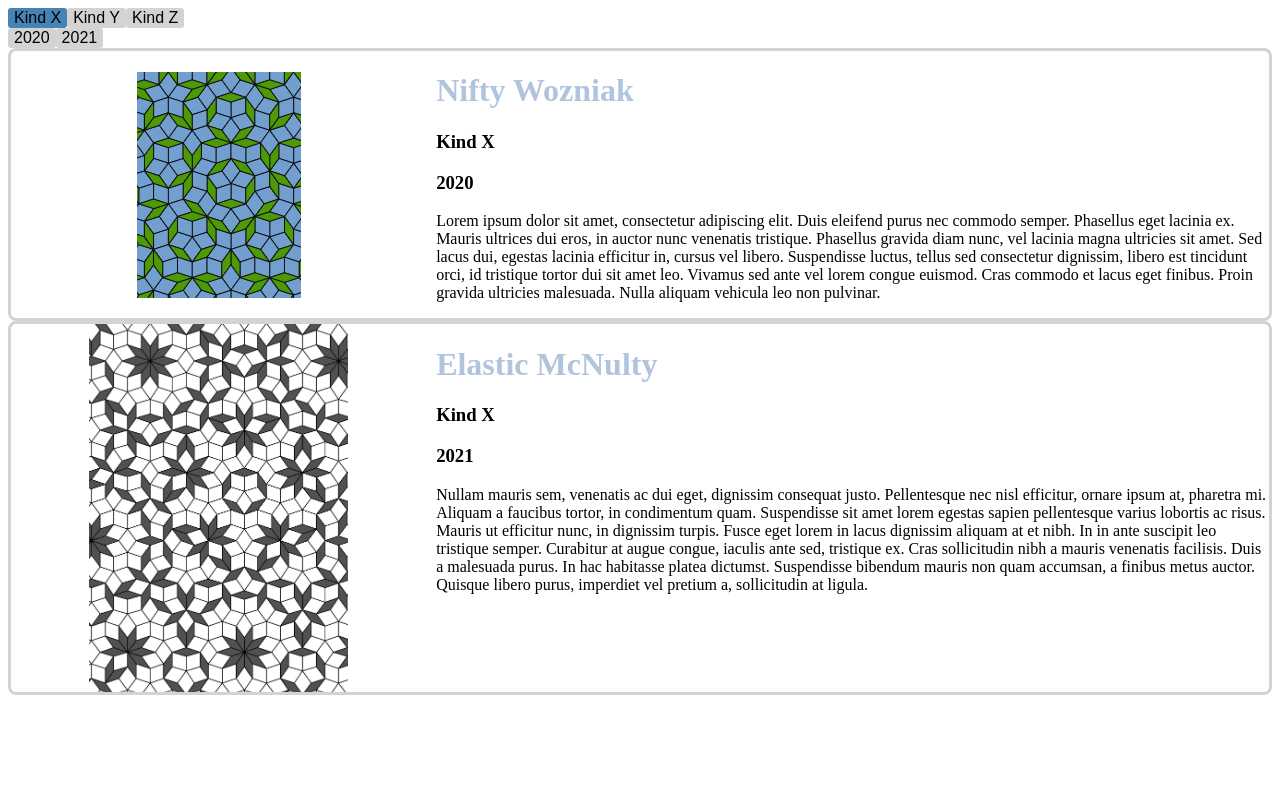
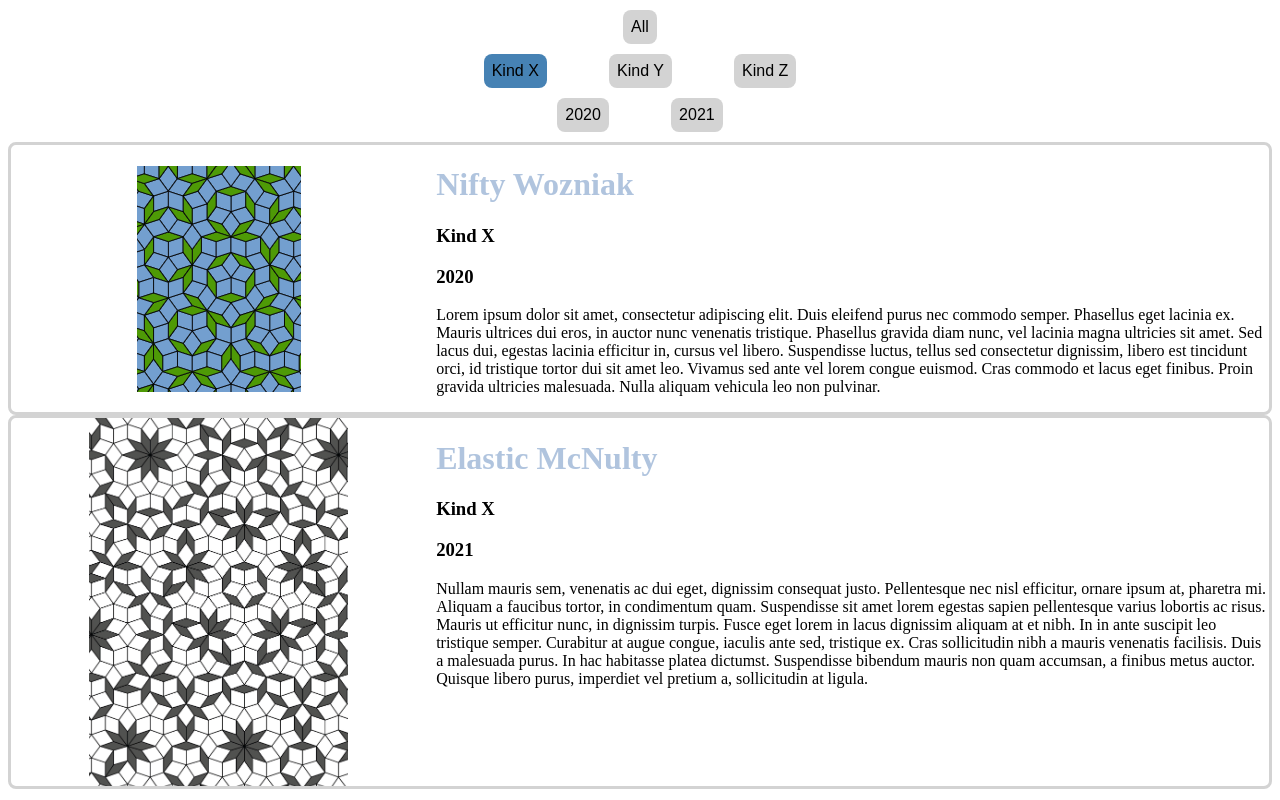
Before and after one commit to jmrv/demo_projects, a plain HTML site: page index.html in a window 1280 px wide. Both pictures are taken after a click on the button "Kind X". Drawn offline with Linux system fonts and the light colour scheme.

Commit message:
Add an 'All' button and style buttons

```diff
--- a/app.js
+++ b/app.js
@@ -66,6 +66,22 @@ const render = () => {
     row.appendChild(button);
   }
 
+  function addAllButton() {
+    const row = document.createElement("div");
+    row.id = "button-row-all";
+    row.setAttribute("class", "button-row");
+    const button = document.createElement("button");
+
+    button.id = "all-values";
+    button.classList.add("button", "checked");
+    button.innerHTML = "All";
+    button.onclick = () => toggleAllButton(true);
+
+    row.appendChild(button);
+
+    return row;
+  }
+
   function toggleButton(key, value) {
     const id = buttonID(key, value);
     const button = document.getElementById(id);
@@ -74,6 +90,23 @@ const render = () => {
     turnOff ? filters[key].delete(value) : filters[key].add(value);
     button.classList.remove( turnOff ? "checked" : "unchecked" );
     button.classList.add( turnOff ? "unchecked" : "checked" );
+
+    toggleAllButton(false);
+    showOrHideProjects();
+  }
+
+  function toggleAllButton(clicked) {
+    const button = document.getElementById("all-values");
+
+    if (clicked) {
+      filters.kind.forEach( value => toggleButton("kind", value) );
+      filters.year.forEach( value => toggleButton("year", value) );
+      filters.kind.clear();
+      filters.year.clear();
+    }
+
+    button.classList.add( clicked ? "checked" : "unchecked" );
+    button.classList.remove( clicked ? "unchecked" : "checked" );
 
     showOrHideProjects();
   }
@@ -95,9 +128,12 @@ const render = () => {
   }
 
   function renderButtons() {
+    container.appendChild( addAllButton() );
+
     Object.entries(categories).map( ([category, values]) => {
       const row = document.createElement("div");
       row.id = `button-row-${category}`;
+      row.setAttribute("class", "button-row");
       values.forEach( value => addButton(category, value, row) );
 
       container.appendChild(row);
--- a/styles.css
+++ b/styles.css
@@ -36,8 +36,17 @@ img {
   color: black;
   text-align: center;
   font-size: 16px;
-  border-radius: 3px;
+  border-radius: 8px;
   border: 1px;
+  padding: 8px;
+}
+
+.button-row {
+  display: flex;
+  flex-direction: row;
+  gap: 5%;
+  justify-content: center;
+  margin: 10px;
 }
 
 .checked {
```
